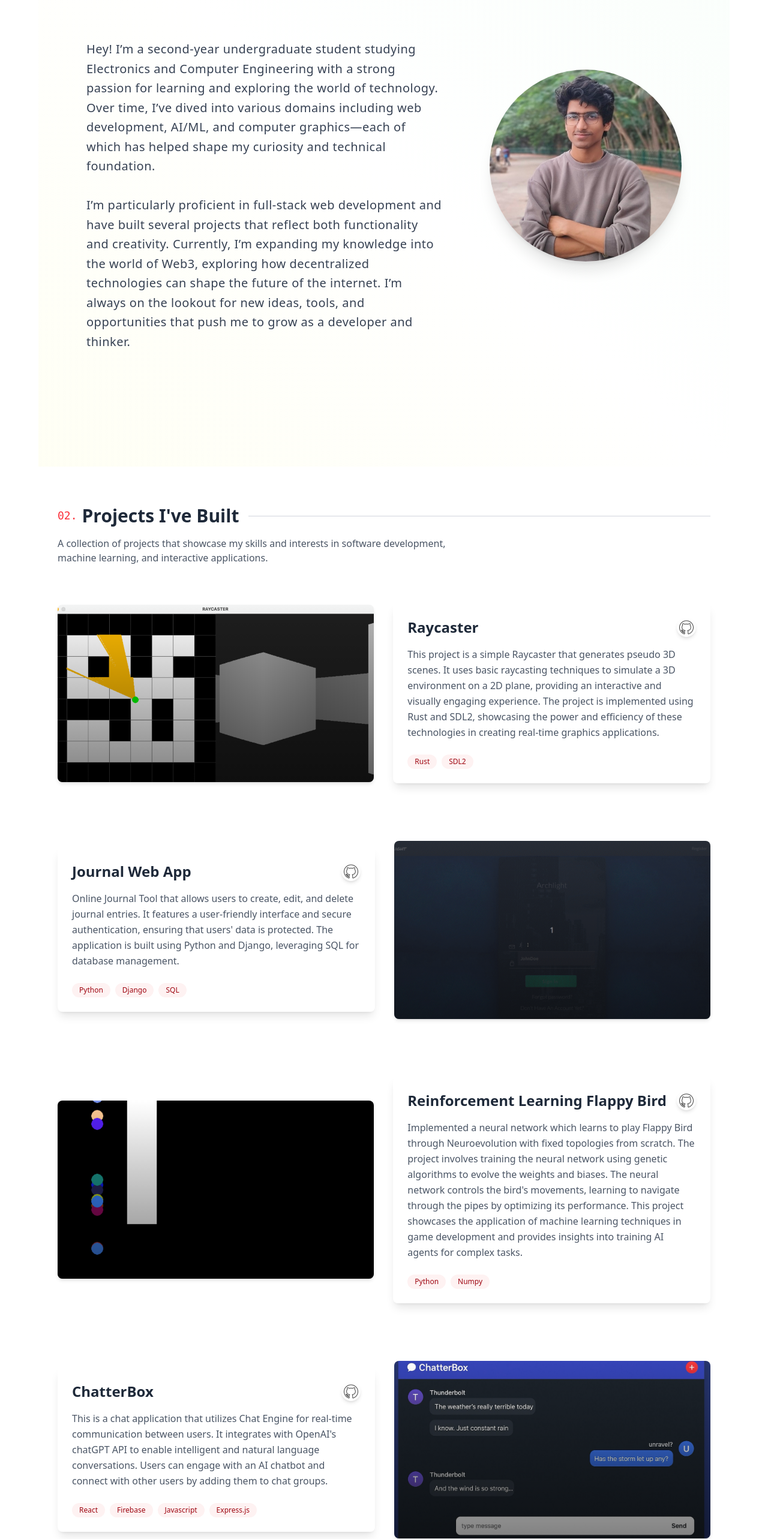
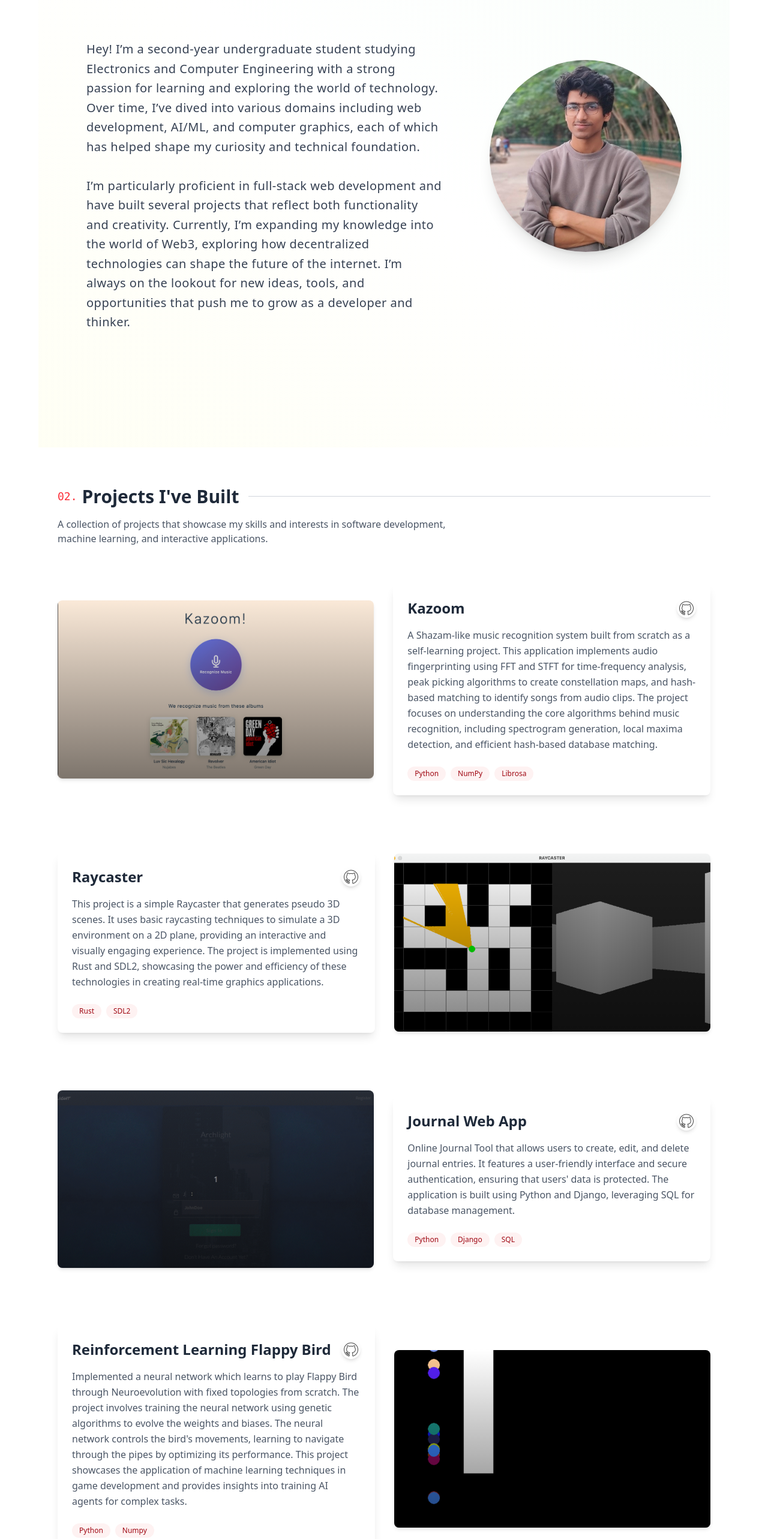
Before and after one commit to ayushdiagarwal/ayushdiagarwal.github.io, a React (Vite) app: page / in a window 1280 px wide. Shown: the part 1068-3634 px from the top of the page at 60% size. Built offline with nearby package versions, Linux system fonts and the light colour scheme.

Commit message:
Update project: Replace ChatterBox with Kazoom music recognition system

```diff
--- a/src/components/About.jsx
+++ b/src/components/About.jsx
@@ -19,7 +19,7 @@ const About = () => {
 
         {/* About Paragraph */}
         <p className="font-ubuntu text-gray-700 text-lg sm:text-xl leading-relaxed tracking-wide">
-          Hey! I’m a second-year undergraduate student studying Electronics and Computer Engineering with a strong passion for learning and exploring the world of technology. Over time, I’ve dived into various domains including web development, AI/ML, and computer graphics—each of which has helped shape my curiosity and technical foundation.
+          Hey! I’m a second-year undergraduate student studying Electronics and Computer Engineering with a strong passion for learning and exploring the world of technology. Over time, I’ve dived into various domains including web development, AI/ML, and computer graphics, each of which has helped shape my curiosity and technical foundation.
           <br /><br />
           I’m particularly proficient in full-stack web development and have built several projects that reflect both functionality and creativity. Currently, I’m expanding my knowledge into the world of Web3, exploring how decentralized technologies can shape the future of the internet. I’m always on the lookout for new ideas, tools, and opportunities that push me to grow as a developer and thinker.
         </p>
--- a/src/components/Contact.jsx
+++ b/src/components/Contact.jsx
@@ -12,7 +12,7 @@ const Contact = () => {
         </div>
         <p className="max-w-xl text-gray-600 text-base leading-relaxed">
           I’m currently looking for a full-time role as a software engineer or web developer.
-          Whether you’ve got a question, a collaboration idea, or just want to say hello —
+          Whether you’ve got a question, a collaboration idea, or just want to say hello,
           I’d love to hear from you!
         </p>
       </div>
--- a/src/components/Projects.jsx
+++ b/src/components/Projects.jsx
@@ -3,10 +3,19 @@ import githubIcon from '../assets/github.png';
 import raycaster from "../assets/1.png";
 import journal from "../assets/2.gif";
 import flapp from "../assets/3.png";
-import chatterBox from "../assets/4.jpg";
+import kazoom from "../assets/4.png";
 
 const projectsData = {
   featured: [
+    {
+      title: "Kazoom",
+      description: "A Shazam-like music recognition system built from scratch as a self-learning project. This application implements audio fingerprinting using FFT and STFT for time-frequency analysis, peak picking algorithms to create constellation maps, and hash-based matching to identify songs from audio clips. The project focuses on understanding the core algorithms behind music recognition, including spectrogram generation, local maxima detection, and efficient hash-based database matching.",
+      image: kazoom,
+      links: {
+        github: "https://github.com/ayushdiagarwal/Kazoom"
+      },
+      technologies: ["Python", "NumPy", "Librosa"]
+    },
     {
       title: "Raycaster",
       description: "This project is a simple Raycaster that generates pseudo 3D scenes. It uses basic raycasting techniques to simulate a 3D environment on a 2D plane, providing an interactive and visually engaging experience. The project is implemented using Rust and SDL2, showcasing the power and efficiency of these technologies in creating real-time graphics applications.",
@@ -33,15 +42,6 @@ const projectsData = {
         github: "https://github.com/ayushdiagarwal/Flapp",
       },
       technologies: ["Python", "Numpy"]
-    },
-    {
-      title: "ChatterBox",
-      description: "This is a chat application that utilizes Chat Engine for real-time communication between users. It integrates with OpenAI's chatGPT API to enable intelligent and natural language conversations. Users can engage with an AI chatbot and connect with other users by adding them to chat groups.",
-      image: chatterBox,
-      links: {
-        github: "https://github.com/ayushdiagarwal/chatterBox"
-      },
-      technologies: ["React", "Firebase", "Javascript", "Express.js"]
     }
   ],
   other: [
--- a/vite.config.js
+++ b/vite.config.js
@@ -4,5 +4,9 @@ import react from "@vitejs/plugin-react";
 import tailwindcss from "@tailwindcss/vite";
 export default defineConfig({
   plugins: [tailwindcss(), react()],
-  base: "/"
+  base: "/",
+  build: {
+    outDir: "dist",
+    assetsDir: "assets"
+  }
 });
```
Also changed, not shown: src/assets/4.png (added), 9 other files (tests, documents, lock files or other folders).
